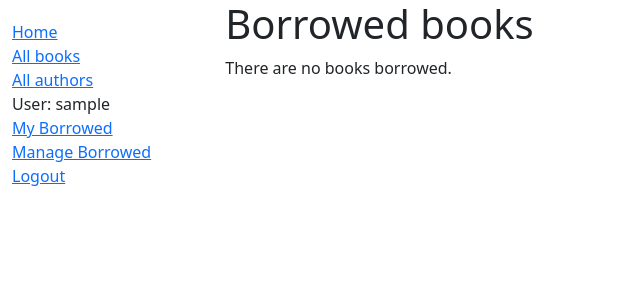
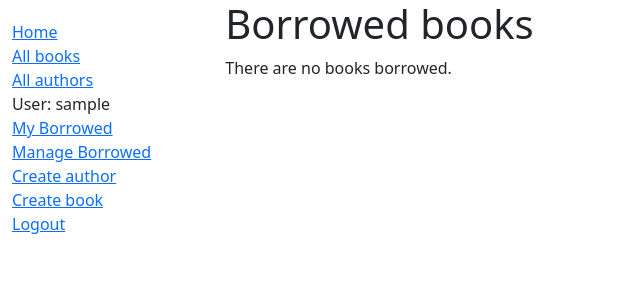
Before and after one commit to goatdog/mysite, a Django app: page /en/catalog/borrowed/ in a window 1280 px wide. Shown: the top 300 px of the page, without its empty margins (0-640 px from the left). Run offline with Django 3.2, Linux system fonts and the light colour scheme; the visitor is signed in with stand-in values (Sample User, id 1); data that the repository does not hold is empty.

Commit message:
Django Tutorial Part 9: Working with forms

```diff
--- a/locallibrary/catalog/models.py
+++ b/locallibrary/catalog/models.py
@@ -54,7 +54,9 @@ class BookInstance(models.Model):
 
     class Meta:
         ordering = ['due_back']
-        permissions = (("can_mark_returned", "Set book as returned"),)
+        permissions = (
+            ("can_mark_returned", "Set book as returned"),
+        )
 
     def __str__(self):
         """String for representing the Model object."""
--- a/locallibrary/catalog/templates/base_generic.html
+++ b/locallibrary/catalog/templates/base_generic.html
@@ -20,12 +20,18 @@
                 <ul class="sidebar-nav">
                     <li><a href="{% url 'index' %}">Home</a></li>
                     <li><a href="{% url 'books' %}">All books</a></li>
-                    <li><a href="">All authors</a></li>
+                    <li><a href="{% url 'authors' %}">All authors</a></li>
                     {% if user.is_authenticated %}
                         <li>User: {{ user.get_username }}</li>
                         <li><a href="{% url 'my-borrowed' %}">My Borrowed</a></li>
                         {% if perms.catalog.can_mark_returned %}
                         <li><a href="{% url 'all-borrowed' %}">Manage Borrowed</a></li>
+                        {% endif %}
+                        {% if perms.catalog.add_author %}
+                        <li><a href="{% url 'author-create' %}">Create author</a></li>
+                        {% endif %}
+                        {% if perms.catalog.add_book %}
+                        <li><a href="{% url 'book-create' %}">Create book</a></li>
                         {% endif %}
                         <li><a href="{% url 'logout'%}?next={{request.path}}">Logout</a></li>
                     {% else %}
--- a/locallibrary/catalog/templates/catalog/bookinstance_list_borrowed_librarian.html
+++ b/locallibrary/catalog/templates/catalog/bookinstance_list_borrowed_librarian.html
@@ -8,9 +8,7 @@
                 <a href="{% url 'book-detail' bookinst.book.pk %}">{{bookinst.book.title}}</a>
                 ({{bookinst.due_back }})
                 {% if perms.catalog.can_mark_returned %}
-                    <!-- We can mark a BookInstance returned -->
-                    <input type="checkbox" id="returned" name="Returned">
-                    <label for="returned"> Returned</label>
+                    - <a href="{% url 'renew-book-librarian' bookinst.id %}">Renew</a>
                 {% endif %}
             </li>
             {% endfor %}
--- a/locallibrary/catalog/urls.py
+++ b/locallibrary/catalog/urls.py
@@ -8,7 +8,16 @@ from . import views
 urlpatterns = [
     path('', views.index, name='index'),
     path('books/', views.BookListView.as_view(), name='books'),
+    path('authors/', views.AuthorListView.as_view(), name='authors'),
     path('book/<int:pk>', views.BookDetailView.as_view(), name='book-detail'),
+    path('author/<int:pk>', views.AuthorDetailView.as_view(), name='author-detail'),
     path('mybooks/', views.LoanedBooksByUserListView.as_view(), name='my-borrowed'),
     path('borrowed/', views.LibrarianLoanedBooksByUserListView.as_view(), name='all-borrowed'),
+    path('book/<uuid:pk>/renew/', views.renew_book_librarian, name='renew-book-librarian'),
+    path('author/create/', views.AuthorCreate.as_view(), name='author-create'),
+    path('author/<int:pk>/update/', views.AuthorUpdate.as_view(), name='author-update'),
+    path('author/<int:pk>/delete/', views.AuthorDelete.as_view(), name='author-delete'),
+    path('book/create/', views.BookCreate.as_view(), name='book-create'),
+    path('book/<int:pk>/update/', views.BookUpdate.as_view(), name='book-update'),
+    path('book/<int:pk>/delete/', views.BookDelete.as_view(), name='book-delete'),
 ]
--- a/locallibrary/catalog/views.py
+++ b/locallibrary/catalog/views.py
@@ -2,9 +2,15 @@ from django.db.models.query import QuerySet
 from catalog.models import Book, Author, BookInstance, Genre
 from django.shortcuts import render
 from django.views import generic
+from django.views.generic.edit import CreateView, UpdateView, DeleteView
 from django.shortcuts import get_object_or_404
 from django.contrib.auth.mixins import LoginRequiredMixin, PermissionRequiredMixin
+from django.contrib.auth.decorators import login_required, permission_required
+from django.http import HttpResponseRedirect
+from django.urls import reverse, reverse_lazy
 from typing import Any
+from catalog.forms import RenewBookForm
+import datetime
 
 # Create your views here.
 
@@ -52,6 +58,14 @@ class BookDetailView(generic.DetailView):
     model = Book
     template_name = 'catalog/book_detail.html'
 
+class AuthorListView(generic.ListView):
+    model = Author
+    template_name = 'catalog/author_list.html'
+
+class AuthorDetailView(generic.DetailView):
+    model = Author
+    template_name = 'catalog/author_detail.html'
+
 # If record doesn't exist, use the get_object_or_404()
 def book_detail_view(request, primary_key):
     book = get_object_or_404(Book, pk=primary_key)
@@ -77,3 +91,69 @@ class LibrarianLoanedBooksByUserListView(PermissionRequiredMixin, generic.ListVi
 
     def get_queryset(self):
         return BookInstance.objects.filter(status__exact='o').order_by('due_back')
+
+# View for renew due date form.
+@login_required
+@permission_required('catalog.can_mark_returned', raise_exception=True)
+def renew_book_librarian(request, pk):
+    """View function for renewing a specific BookInstance by librarian."""
+    book_instance = get_object_or_404(BookInstance, pk=pk)
+
+    # If this is a POST request then process the Form data
+    if request.method == 'POST':
+        form = RenewBookForm(request.POST)
+
+        # Check if the form is valid:
+        if form.is_valid():
+            # process the data in form.cleaned_data as required (here we just write it to the model due_back field)
+            book_instance.due_back = form.cleaned_data['renewal_date']
+            book_instance.save()
+
+            return HttpResponseRedirect(reverse('all-borrowed'))
+
+    # If this is a GET (or any other method) create the default form.
+    else:
+        proposed_renewal_date = datetime.date.today() + datetime.timedelta(weeks=3)
+        form = RenewBookForm(initial={'renewal_date': proposed_renewal_date})
+
+    context = {
+        'form': form,
+        'book_instance': book_instance,
+    }
+
+    return render(request, 'catalog/book_renew_librarian.html', context)
+
+# For model form:
+class AuthorCreate(CreateView):
+    model = Author
+    fields = ['first_name', 'last_name', 'date_of_birth', 'date_of_death']
+    initial = {'date_of_death': '11/06/2020'}
+    permission_required = 'catalog.add_author'
+
+
+class AuthorUpdate(UpdateView):
+    model = Author
+    fields = '__all__' # Not recommended (potential security issue if more fields added)
+    permission_required = 'catalog.change_author'
+
+class AuthorDelete(DeleteView):
+    model = Author
+    success_url = reverse_lazy('authors')
+    permission_required = 'catalog.delete_author'
+
+
+# Model form for book:
+class BookCreate(CreateView):
+    model = Book
+    fields = ['title', 'author', 'summary', 'isbn', 'genre']
+    permission_required = 'catalog.add_book'
+
+class BookUpdate(UpdateView):
+    model = Book
+    fields = '__all__'
+    permission_required = 'catalog.change_book'
+
+class BookDelete(DeleteView):
+    model = Book
+    success_url = reverse_lazy('books')
+    permission_required = 'catalog.delete_book'
```
Also changed, not shown: locallibrary/catalog/forms.py (added, +23 -0 lines), locallibrary/catalog/templates/catalog/author_confirm_delete.html (added, +10 -0 lines), locallibrary/catalog/templates/catalog/author_detail.html (added, +32 -0 lines), locallibrary/catalog/templates/catalog/author_form.html (added, +10 -0 lines), locallibrary/catalog/templates/catalog/author_list.html (added, +16 -0 lines), locallibrary/catalog/templates/catalog/book_confirm_delete.html (added, +10 -0 lines), locallibrary/catalog/templates/catalog/book_detail.html (+18 -1 lines), locallibrary/catalog/templates/catalog/book_form.html (added, +10 -0 lines), locallibrary/catalog/templates/catalog/book_renew_librarian.html (added, +15 -0 lines), locallibrary/catalog/migrations/0005_alter_bookinstance_options.py (added), locallibrary/catalog/migrations/0006_alter_bookinstance_options.py (added), locallibrary/catalog/migrations/0007_alter_bookinstance_options.py (added).
